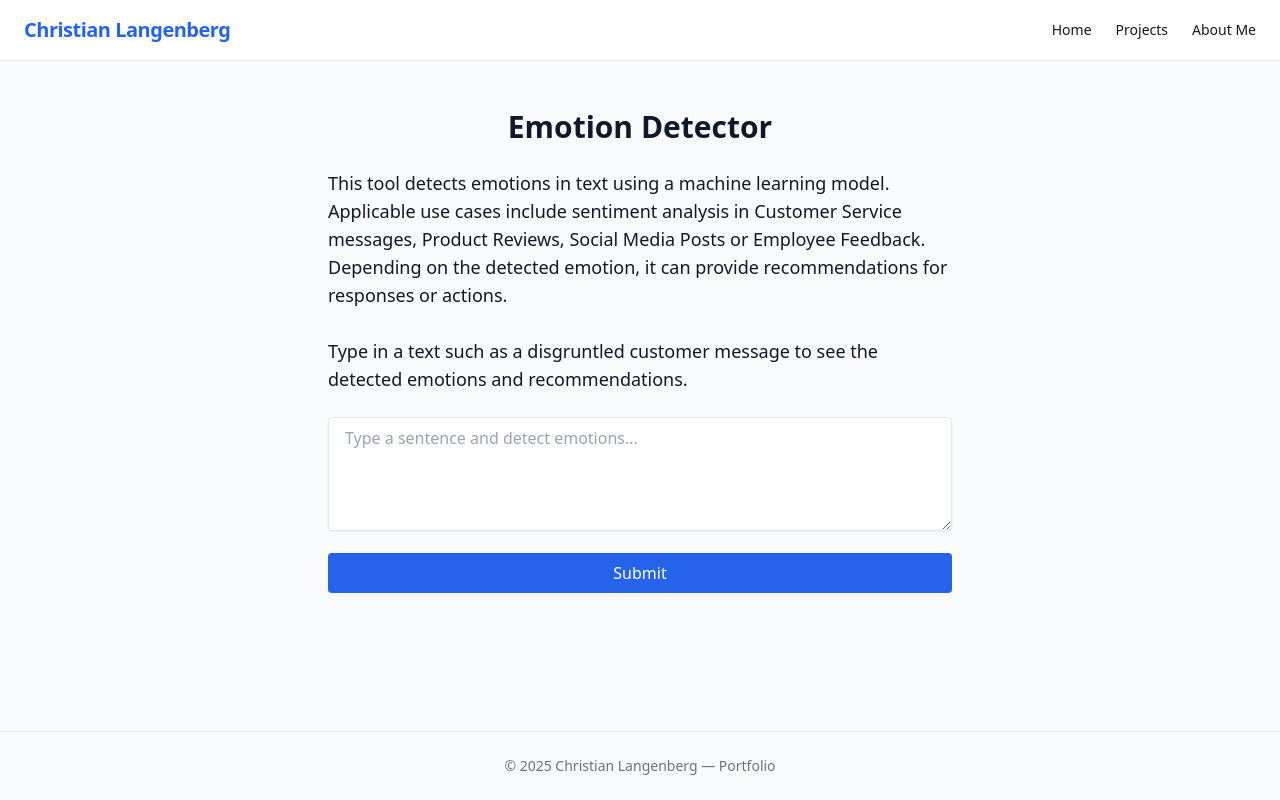
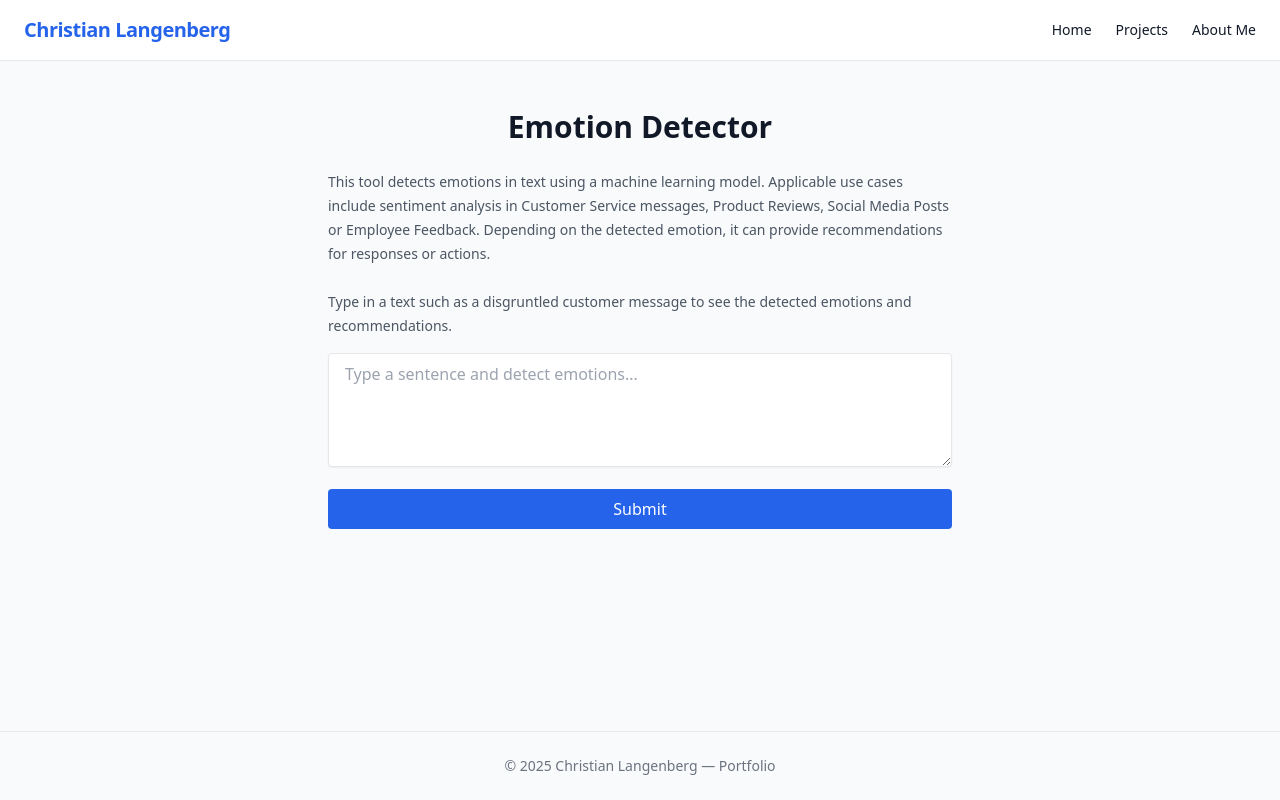
Before and after one commit to whatzabi75/my-portfolio, a Next.js app: page /projects/emotion-detector in a window 1280 px wide. Built offline with nearby package versions, Linux system fonts and the light colour scheme.

Commit message:
Headline modifications on all three page.tsx files

```diff
--- a/src/app/projects/emotion-detector/page.tsx
+++ b/src/app/projects/emotion-detector/page.tsx
@@ -42,7 +42,7 @@ export default function EmotionDetectorPage() {
       </h1>
 
       <form onSubmit={handleSubmit} className="space-y-4">
-        <label className="block text-lg font-medium mb-2">
+        <label className="text-sm text-gray-600 mb-6 text-center">
           This tool detects emotions in text using a machine learning model. Applicable use cases include sentiment analysis in Customer Service messages, Product Reviews, Social Media Posts or Employee Feedback.
           Depending on the detected emotion, it can provide recommendations for responses or actions.
 <br></br>
--- a/src/app/projects/rag-upload/page.tsx
+++ b/src/app/projects/rag-upload/page.tsx
@@ -111,7 +111,9 @@ export default function RagDeploymentPage() {
 
   return (
     <section className="mx-auto max-w-4xl bg-white text-gray-900 px-6 py-12">
-      <h2 className="text-2xl font-semibold mb-4 text-center">RAG based custom LLM</h2>
+      <h1 className="text-2xl font-semibold mb-4 text-center">
+        RAG based custom LLM
+      </h1>
       <p className="text-sm text-gray-600 mb-6 text-center">
         Please upload a file in PDF format (size limit 16MB)
       </p>
--- a/src/app/projects/stock-analyzer/page.tsx
+++ b/src/app/projects/stock-analyzer/page.tsx
@@ -104,6 +104,9 @@ const [analystRatings, setAnalystRatings] = useState({ buy: 0, hold: 0, sell: 0
       <h1 className="text-3xl font-bold mb-6 text-center">
         📊 Stock Market Analyzer (v2)
       </h1>
+      <p className="text-sm text-gray-600 mb-6 text-center">
+        Please enter a stock symbol (e.g., AAPL for Apple Inc.) to retrieve the latest financial data, stock price history, analyst ratings, <br></br>and an AI-generated verdict on the stock's potential.
+      </p>
 
       {/* Search Bar */}
       <form
```
